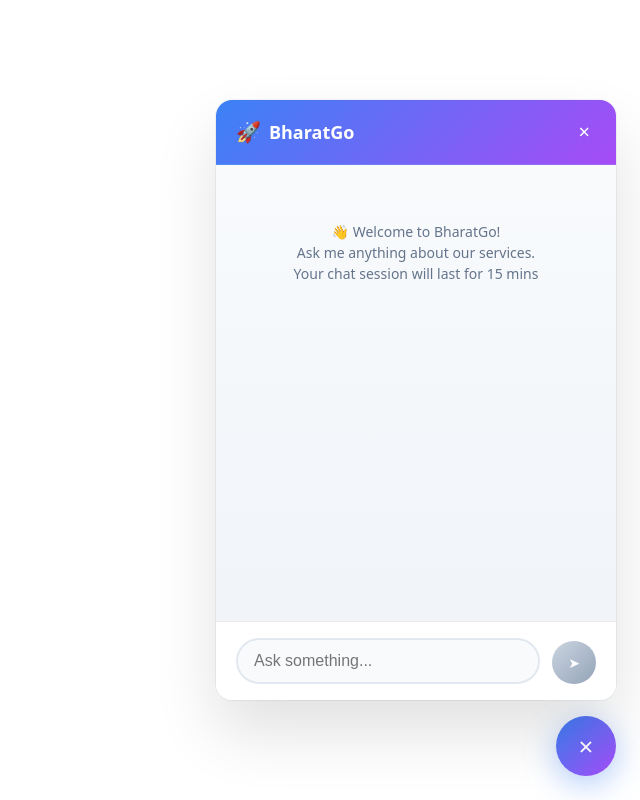
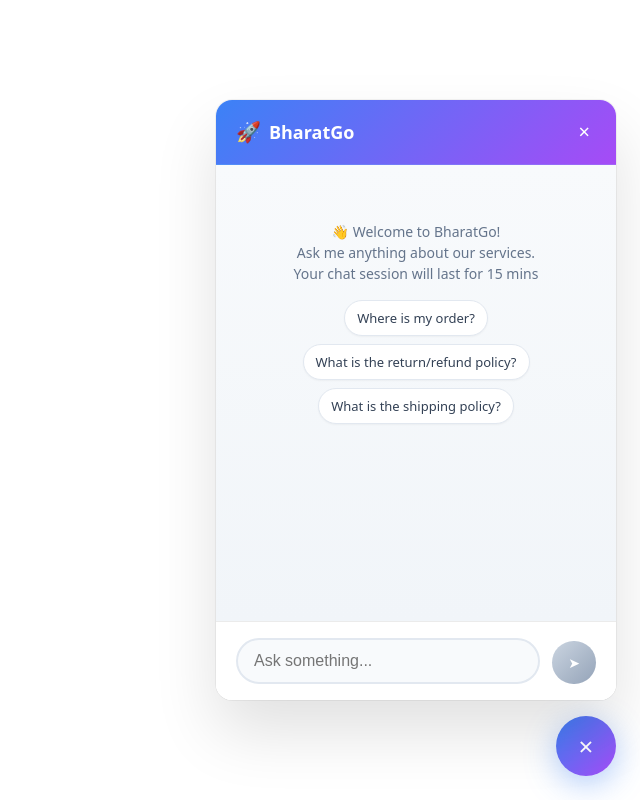
Before and after one commit to ratishjain12/bharatgo-customer-chatbot, a React (Vite) app: page / in a window 1280 px wide. Both pictures are taken after a click on the button "Open chat". Shown: the whole page, without its empty margins (640-1280 px from the left). Built offline with nearby package versions, Linux system fonts and the light colour scheme.

Commit message:
added: quick buttons

```diff
--- a/src/components/Chatbot.tsx
+++ b/src/components/Chatbot.tsx
@@ -28,12 +28,14 @@ export default function Chatbot({ embedded = false, onClose }: { embedded?: bool
     phone: false,
   });
   const userModalTimerRef = useRef<number | null>(null);
+  const [pendingQuestion, setPendingQuestion] = useState<string | null>(null);
 
-  const handleSubmit = async (e: React.FormEvent) => {
-    e.preventDefault();
-    const trimmed = input.trim();
+  const sendMessage = async (text: string, opts?: { addUserBubble?: boolean }) => {
+    const addUserBubble = opts?.addUserBubble !== false;
+    const trimmed = text.trim();
     if (!trimmed || isLoading) return;
 
+    if (addUserBubble) {
       const userMessage: Message = {
         id: crypto.randomUUID(),
         role: "user",
@@ -42,25 +44,22 @@ export default function Chatbot({ embedded = false, onClose }: { embedded?: bool
       setMessages((prev) => [...prev, userMessage]);
       addStoredChatMessage(userMessage);
       setInput("");
+    }
     setIsLoading(true);
 
     try {
       const res = await sendChatQuestion(trimmed);
       if (res.requiresUserInfo) {
-        if (userModalTimerRef.current)
-          window.clearTimeout(userModalTimerRef.current);
-        userModalTimerRef.current = window.setTimeout(() => {
+        setPendingQuestion(trimmed);
         setShowUserModal(true);
-        }, 2000);
+        return; // wait for user info, then we'll resume
       }
-      const normalizeMarkdown = (text: string) =>
-        text.replace(/^[\t ]*[•\u2022][\t ]?/gm, "- ").replace(/\r\n/g, "\n");
+      const normalizeMarkdown = (t: string) =>
+        t.replace(/^[\t ]*[•\u2022][\t ]?/gm, "- ").replace(/\r\n/g, "\n");
       const assistantMessage: Message = {
         id: crypto.randomUUID(),
         role: "assistant",
-        content: res.answer
-          ? normalizeMarkdown(res.answer)
-          : "No answer returned.",
+        content: res.answer ? normalizeMarkdown(res.answer) : "No answer returned.",
       };
       setMessages((prev) => [...prev, assistantMessage]);
       addStoredChatMessage(assistantMessage);
@@ -72,10 +71,15 @@ export default function Chatbot({ embedded = false, onClose }: { embedded?: bool
         content: `Error: ${errorMessage}`,
       };
       setMessages((prev) => [...prev, errorMsg]);
-      addStoredChatMessage(errorMsg); // Save to storage
+      addStoredChatMessage(errorMsg);
     } finally {
       setIsLoading(false);
     }
+  };
+
+  const handleSubmit = async (e: React.FormEvent) => {
+    e.preventDefault();
+    await sendMessage(input);
   };
 
   const handleUserModalSubmit = (e: React.FormEvent) => {
@@ -100,13 +104,12 @@ export default function Chatbot({ embedded = false, onClose }: { embedded?: bool
     try {
       setStoredUserInfo({ name, email, phone });
       setShowUserModal(false);
-      const savedMessage: Message = {
-        id: crypto.randomUUID(),
-        role: "assistant",
-        content: `Hi ${name}, how can I help you today?`,
-      };
-      setMessages((prev) => [...prev, savedMessage]);
-      addStoredChatMessage(savedMessage);
+      // If there was a pending question, resend it without duplicating the user bubble
+      if (pendingQuestion) {
+        const toSend = pendingQuestion;
+        setPendingQuestion(null);
+        void sendMessage(toSend, { addUserBubble: false });
+      }
     } catch {
       setUserError("Could not save details. Try again.");
     }
@@ -127,9 +130,9 @@ export default function Chatbot({ embedded = false, onClose }: { embedded?: bool
   }, [messages]);
 
   useEffect(() => {
+    const timerId = userModalTimerRef.current;
     return () => {
-      if (userModalTimerRef.current)
-        window.clearTimeout(userModalTimerRef.current);
+      if (timerId) window.clearTimeout(timerId);
     };
   }, []);
 
@@ -271,6 +274,42 @@ export default function Chatbot({ embedded = false, onClose }: { embedded?: bool
             Ask me anything about our services.
             <br/>
             Your chat session will last for 15 mins
+            <div
+              style={{
+                marginTop: 16,
+                display: "flex",
+                flexWrap: "wrap",
+                gap: 8,
+                justifyContent: "center",
+              }}
+            >
+              {["Where is my order?", "What is the return/refund policy?", "What is the shipping policy?"].map((q) => (
+                <button
+                  key={q}
+                  type="button"
+                  disabled={isLoading}
+                  onClick={() => sendMessage(q)}
+                  style={{
+                    padding: "8px 12px",
+                    borderRadius: 9999,
+                    border: "1px solid #e2e8f0",
+                    background: "#ffffff",
+                    color: "#334155",
+                    cursor: isLoading ? "not-allowed" : "pointer",
+                    fontSize: 13,
+                    boxShadow: "0 1px 2px rgba(0,0,0,0.04)",
+                  }}
+                  onMouseEnter={(e) => {
+                    if (!isLoading) e.currentTarget.style.background = "#f8fafc";
+                  }}
+                  onMouseLeave={(e) => {
+                    if (!isLoading) e.currentTarget.style.background = "#ffffff";
+                  }}
+                >
+                  {q}
+                </button>
+              ))}
+            </div>
           </div>
         ) : (
           <>
```
Lines whose indentation alone changed are shown as unchanged.
